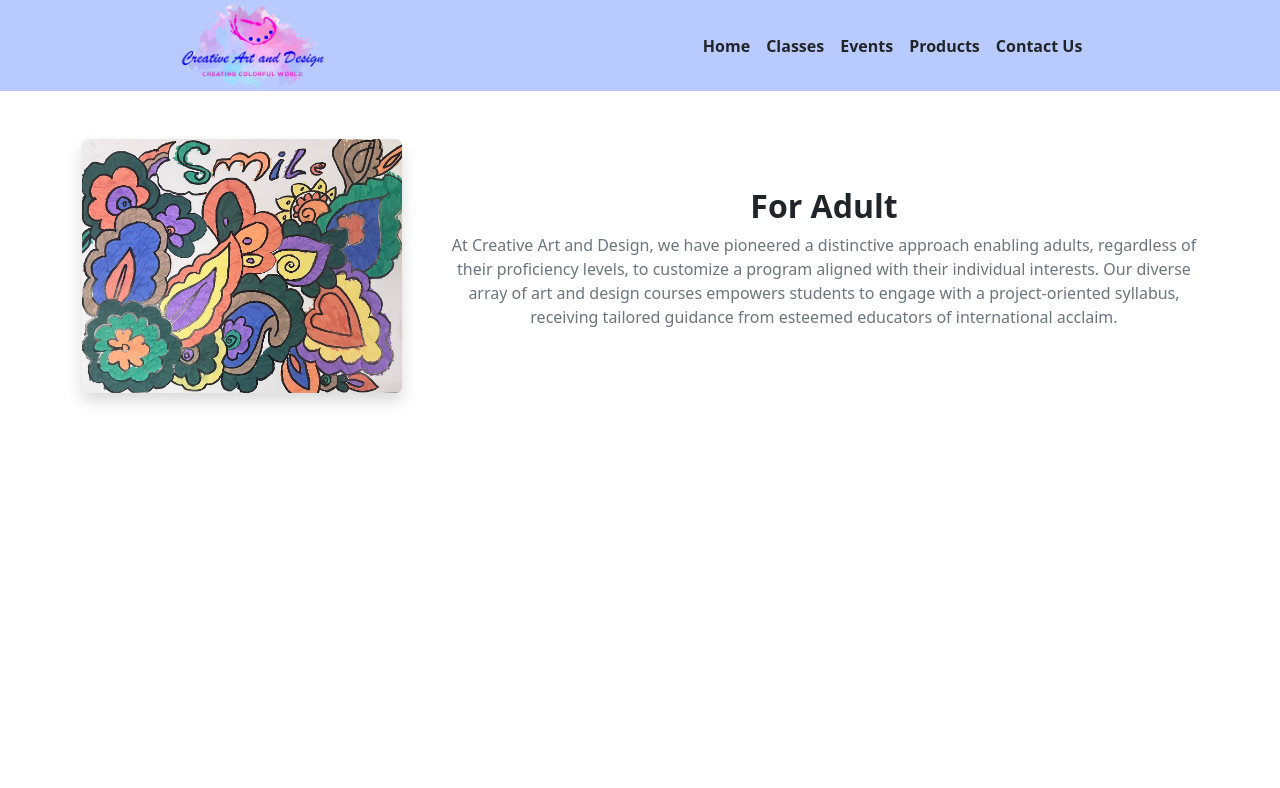
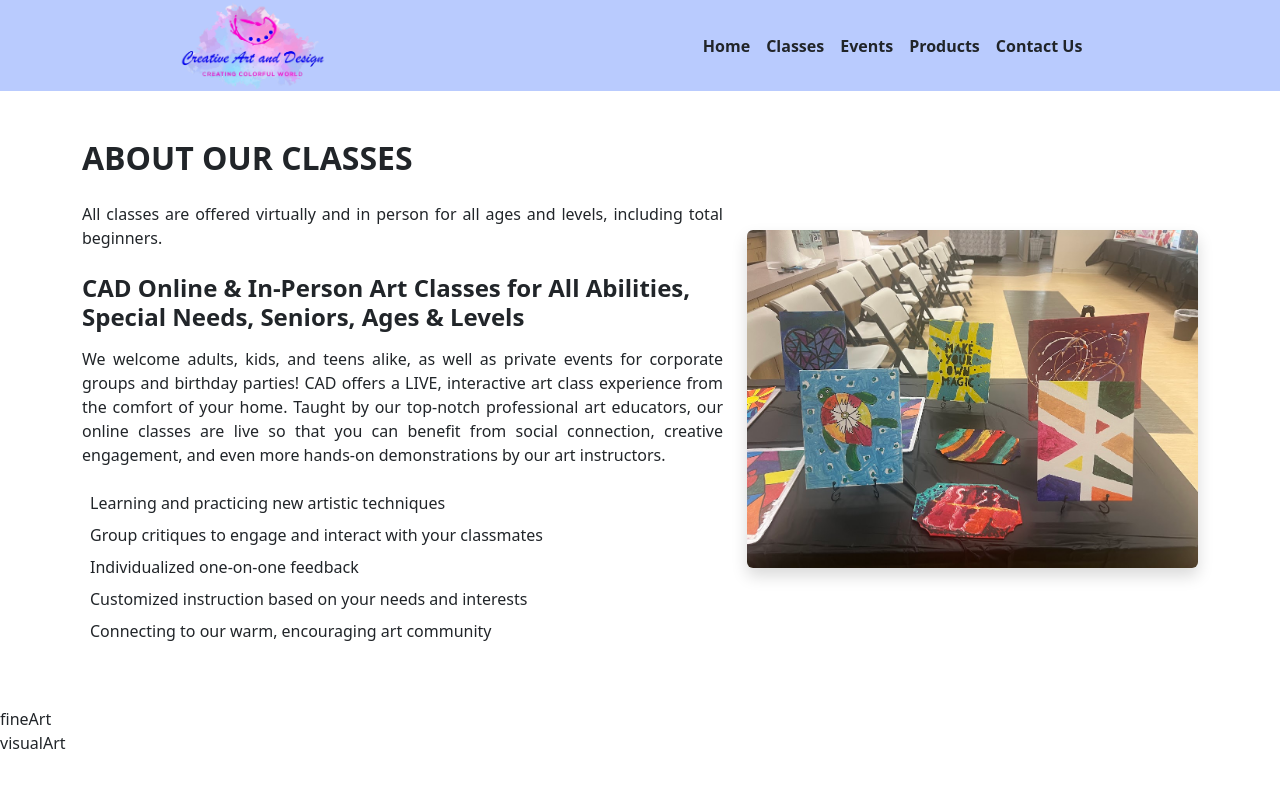
Before and after one commit to majbaulhoque/Creative-Art, a React (Vite) app: page /classes in a window 1280 px wide. Shown: the top 788 px of the page. Built offline with nearby package versions, Linux system fonts and the light colour scheme.

Commit message:
added About Our classes

```diff
--- /dev/null
+++ b/src/Component/Classes/AboutOurClasses.jsx
@@ -0,0 +1,59 @@
+
+import whyUsImage from '../../../public/Images/whyUs.jpg';
+
+const AboutOurClasses = () => {
+    return (
+        <section className="about-our-classes py-5">
+            <div className="container">
+                <div className="row align-items-center">
+                    {/* Text Content */}
+                    <div className="col-12 col-md-7">
+                        <h2 className="fw-bolder mb-4">ABOUT OUR CLASSES</h2>
+                        <p className="common-description mb-4">
+                            All classes are offered virtually and in person for all ages and levels, including total beginners.
+                        </p>
+                        <h3 className="fw-bolder fs-4 mb-3">
+                            CAD Online & In-Person Art Classes for All Abilities, Special Needs, Seniors, Ages & Levels
+                        </h3>
+                        <p className="common-description mb-4">
+                            We welcome adults, kids, and teens alike, as well as private events for corporate groups and birthday parties! CAD offers a LIVE, interactive art class experience from the comfort of your home. Taught by our top-notch professional art educators, our online classes are live so that you can benefit from social connection, creative engagement, and even more hands-on demonstrations by our art instructors.
+                        </p>
+                        <ul className="list-unstyled">
+                            <li className="mb-2">
+                                <i className="bi bi-check-circle-fill text-primary me-2"></i>
+                                Learning and practicing new artistic techniques
+                            </li>
+                            <li className="mb-2">
+                                <i className="bi bi-check-circle-fill text-primary me-2"></i>
+                                Group critiques to engage and interact with your classmates
+                            </li>
+                            <li className="mb-2">
+                                <i className="bi bi-check-circle-fill text-primary me-2"></i>
+                                Individualized one-on-one feedback
+                            </li>
+                            <li className="mb-2">
+                                <i className="bi bi-check-circle-fill text-primary me-2"></i>
+                                Customized instruction based on your needs and interests
+                            </li>
+                            <li className="mb-2">
+                                <i className="bi bi-check-circle-fill text-primary me-2"></i>
+                                Connecting to our warm, encouraging art community
+                            </li>
+                        </ul>
+                    </div>
+
+                    {/* Image */}
+                    <div className="col-12 col-md-5 mt-4 mt-md-0">
+                        <img
+                            src={whyUsImage}
+                            alt="Why Choose Us"
+                            className="img-fluid rounded shadow"
+                        />
+                    </div>
+                </div>
+            </div>
+        </section>
+    );
+};
+
+export default AboutOurClasses;
--- /dev/null
+++ b/src/Component/Classes/FineArt.jsx
@@ -0,0 +1,10 @@
+
+const FineArt = () => {
+    return (
+        <div>
+            fineArt
+        </div>
+    );
+};
+
+export default FineArt;
--- /dev/null
+++ b/src/Component/Classes/VisualArt.jsx
@@ -0,0 +1,11 @@
+
+
+const VisualArt = () => {
+    return (
+        <div>
+            visualArt
+        </div>
+    );
+};
+
+export default VisualArt;
--- a/src/Component/Nav Bar/NavBar.jsx
+++ b/src/Component/Nav Bar/NavBar.jsx
@@ -33,9 +33,9 @@ const NavBar = () => {
                                         Classes
                                     </Link>
                                 }>
-                                    <NavDropdown.Item as={Link} to="/curriculum/adults">About Our Classes</NavDropdown.Item>
-                                    <NavDropdown.Item as={Link} to="/curriculum/teens">Fine Art</NavDropdown.Item>
-                                    <NavDropdown.Item as={Link} to="/curriculum/kids">Visual Art</NavDropdown.Item>
+                                    <NavDropdown.Item as={Link} to="/aboutOurClasses">About Our Classes</NavDropdown.Item>
+                                    <NavDropdown.Item as={Link} to="/fineArt">Fine Art</NavDropdown.Item>
+                                    <NavDropdown.Item as={Link} to="/visualArt">Visual Art</NavDropdown.Item>
                                     <NavDropdown.Item as={Link} to="/curriculum/kids">Social Presentation</NavDropdown.Item>
                                     <NavDropdown.Item as={Link} to="/curriculum/kids">Digital Art</NavDropdown.Item>
                                     <NavDropdown.Item as={Link} to="/curriculum/kids">Adults Development</NavDropdown.Item>
--- a/src/Pages/Classes/Classes.jsx
+++ b/src/Pages/Classes/Classes.jsx
@@ -1,10 +1,15 @@
-import AdultClass from "../../Component/Classes/AdultClass";
-import "../../../src/assets/Css/Classes/Classes.css"
+import AboutOurClasses from "../../Component/Classes/AboutOurClasses";
+import FineArt from "../../Component/Classes/FineArt";
+import VisualArt from "../../Component/Classes/VisualArt";
+
 
 const Classes = () => {
   return (
     <div>
-      <AdultClass />
+      <AboutOurClasses />
+      <FineArt />
+      <VisualArt />
+
     </div>
   );
 };
```
Also changed, not shown: src/Route/Route.jsx (+17 -2 lines).
